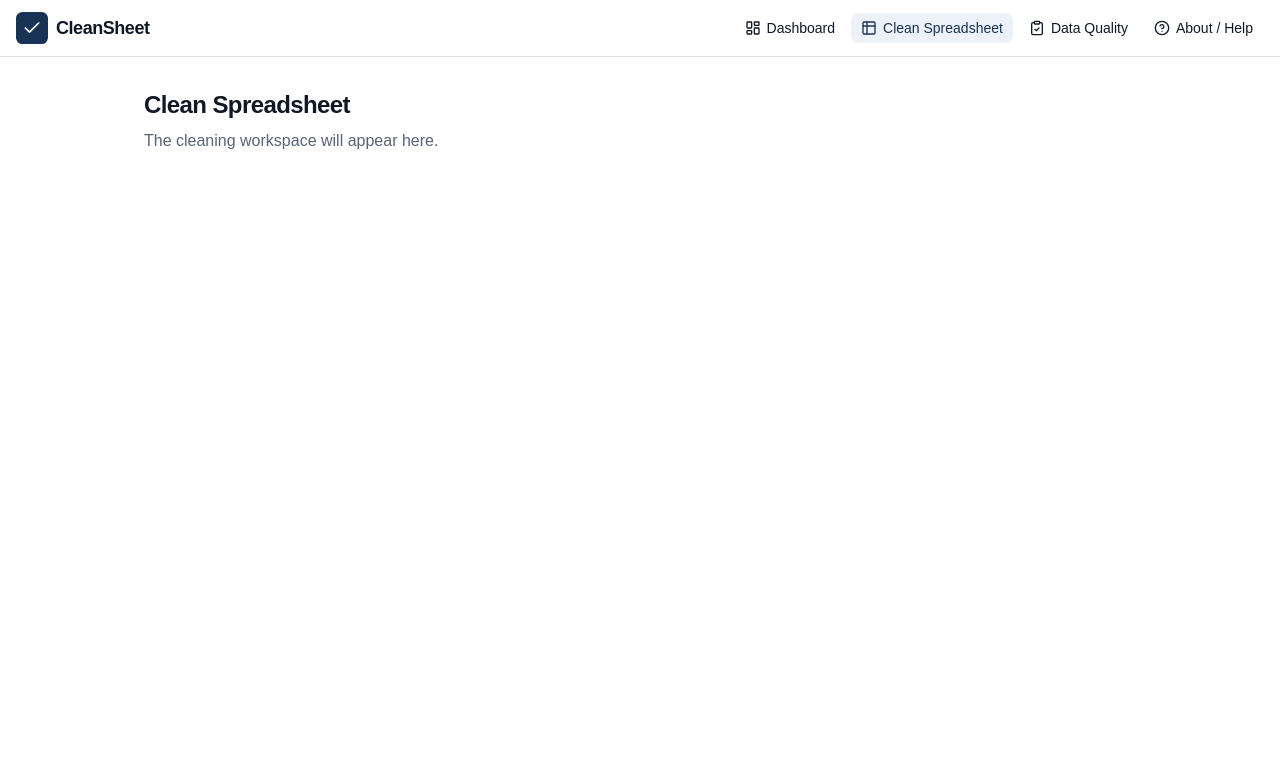
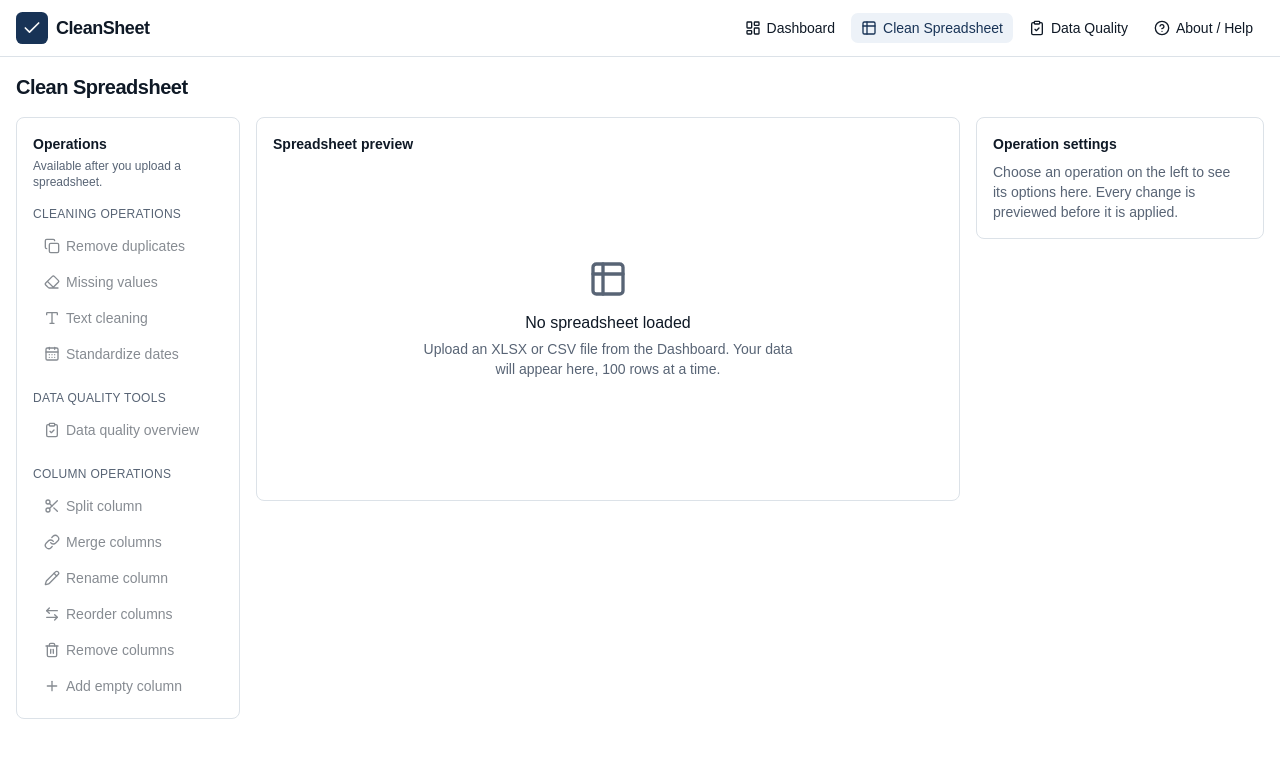
Before and after one commit to sumanaswal/cleansheet, a React (Vite) app: page / in a window 1280 px wide. Both pictures are taken after a click on the button "Clean Spreadsheet". Shown: the top 758 px of the page. Built offline with nearby package versions, Linux system fonts and the light colour scheme.

Commit message:
Phase 2: cleaning workspace shell with three panels

```diff
--- /dev/null
+++ b/src/components/workspace/OperationsPanel.tsx
@@ -0,0 +1,48 @@
+import { Button } from '@/components/ui/button'
+import { OPERATION_GROUPS } from '@/components/workspace/operations'
+
+interface OperationsPanelProps {
+  disabled: boolean
+}
+
+export function OperationsPanel({ disabled }: OperationsPanelProps) {
+  return (
+    <section
+      aria-label="Operations"
+      className="rounded-lg border bg-card p-4 text-card-foreground"
+    >
+      <h2 className="text-sm font-semibold text-foreground">Operations</h2>
+      {disabled && (
+        <p className="mt-1 text-xs text-muted-foreground">
+          Available after you upload a spreadsheet.
+        </p>
+      )}
+      <div className="mt-4 space-y-5">
+        {OPERATION_GROUPS.map((group) => (
+          <div key={group.title}>
+            <h3 className="text-xs font-medium uppercase tracking-wide text-muted-foreground">
+              {group.title}
+            </h3>
+            <div className="mt-2 flex flex-col gap-1">
+              {group.items.map((item) => {
+                const Icon = item.icon
+                return (
+                  <Button
+                    key={item.id}
+                    type="button"
+                    variant="ghost"
+                    className="justify-start"
+                    disabled={disabled}
+                  >
+                    <Icon aria-hidden="true" />
+                    {item.label}
+                  </Button>
+                )
+              })}
+            </div>
+          </div>
+        ))}
+      </div>
+    </section>
+  )
+}
--- /dev/null
+++ b/src/components/workspace/PreviewPanel.tsx
@@ -0,0 +1,27 @@
+import { Table2 } from 'lucide-react'
+
+export function PreviewPanel() {
+    return (
+        <section
+            aria-label="Spreadsheet preview"
+            className="flex min-h-[24rem] flex-col rounded-lg border bg-card p-4 text-card-foreground"
+        >
+            <h2 className="text-sm font-semibold text-foreground">
+                Spreadsheet preview
+            </h2>
+            <div className="flex flex-1 flex-col items-center justify-center text-center">
+                <Table2
+                    className="size-10 text-muted-foreground"
+                    aria-hidden="true"
+                />
+                <p className="mt-3 font-medium text-foreground">
+                    No spreadsheet loaded
+                </p>
+                <p className="mt-1 max-w-sm text-sm text-muted-foreground">
+                    Upload an XLSX or CSV file from the Dashboard. Your data will appear
+                    here, 100 rows at a time.
+                </p>
+            </div>
+        </section>
+    )
+}
--- /dev/null
+++ b/src/components/workspace/SettingsPanel.tsx
@@ -0,0 +1,16 @@
+export function SettingsPanel() {
+  return (
+    <section
+      aria-label="Operation settings"
+      className="rounded-lg border bg-card p-4 text-card-foreground"
+    >
+      <h2 className="text-sm font-semibold text-foreground">
+        Operation settings
+      </h2>
+      <p className="mt-2 text-sm text-muted-foreground">
+        Choose an operation on the left to see its options here. Every change
+        is previewed before it is applied.
+      </p>
+    </section>
+  )
+}
--- /dev/null
+++ b/src/components/workspace/operations.ts
@@ -0,0 +1,54 @@
+import {
+    CalendarDays,
+    ClipboardCheck,
+    Copy,
+    Eraser,
+    Link,
+    Pencil,
+    Plus,
+    Scissors,
+    Trash2,
+    Type,
+    ArrowLeftRight,
+    type LucideIcon,
+} from 'lucide-react'
+
+export interface OperationItem {
+    id: string
+    label: string
+    icon: LucideIcon
+}
+
+export interface OperationGroup {
+    title: string
+    items: readonly OperationItem[]
+}
+
+export const OPERATION_GROUPS: readonly OperationGroup[] = [
+    {
+        title: 'Cleaning operations',
+        items: [
+            { id: 'duplicates', label: 'Remove duplicates', icon: Copy },
+            { id: 'missing', label: 'Missing values', icon: Eraser },
+            { id: 'text', label: 'Text cleaning', icon: Type },
+            { id: 'dates', label: 'Standardize dates', icon: CalendarDays },
+        ],
+    },
+    {
+        title: 'Data quality tools',
+        items: [
+            { id: 'overview', label: 'Data quality overview', icon: ClipboardCheck },
+        ],
+    },
+    {
+        title: 'Column operations',
+        items: [
+            { id: 'split', label: 'Split column', icon: Scissors },
+            { id: 'merge', label: 'Merge columns', icon: Link },
+            { id: 'rename', label: 'Rename column', icon: Pencil },
+            { id: 'reorder', label: 'Reorder columns', icon: ArrowLeftRight },
+            { id: 'remove', label: 'Remove columns', icon: Trash2 },
+            { id: 'add', label: 'Add empty column', icon: Plus },
+        ],
+    },
+]
--- a/src/pages/CleanSpreadsheetPage.tsx
+++ b/src/pages/CleanSpreadsheetPage.tsx
@@ -1,12 +1,25 @@
+import { OperationsPanel } from '@/components/workspace/OperationsPanel'
+import { PreviewPanel } from '@/components/workspace/PreviewPanel'
+import { SettingsPanel } from '@/components/workspace/SettingsPanel'
+
 export function CleanSpreadsheetPage() {
     return (
-        <div className="mx-auto w-full max-w-5xl px-4 py-8">
-            <h1 className="text-2xl font-semibold tracking-tight text-foreground">
+        <div className="mx-auto w-full max-w-[1600px] px-4 py-4">
+            <h1 className="text-xl font-semibold tracking-tight text-foreground">
                 Clean Spreadsheet
             </h1>
-            <p className="mt-2 text-muted-foreground">
-                The cleaning workspace will appear here.
-            </p>
+
+            <div className="mt-4 grid gap-4 lg:grid-cols-[14rem_minmax(0,1fr)_18rem]">
+                <div className="order-2 lg:order-1">
+                    <OperationsPanel disabled />
+                </div>
+                <div className="order-1 lg:order-2">
+                    <PreviewPanel />
+                </div>
+                <div className="order-3">
+                    <SettingsPanel />
+                </div>
+            </div>
         </div>
     )
 }
```
Also changed, not shown: 1 other file (tests, documents, lock files or other folders).
